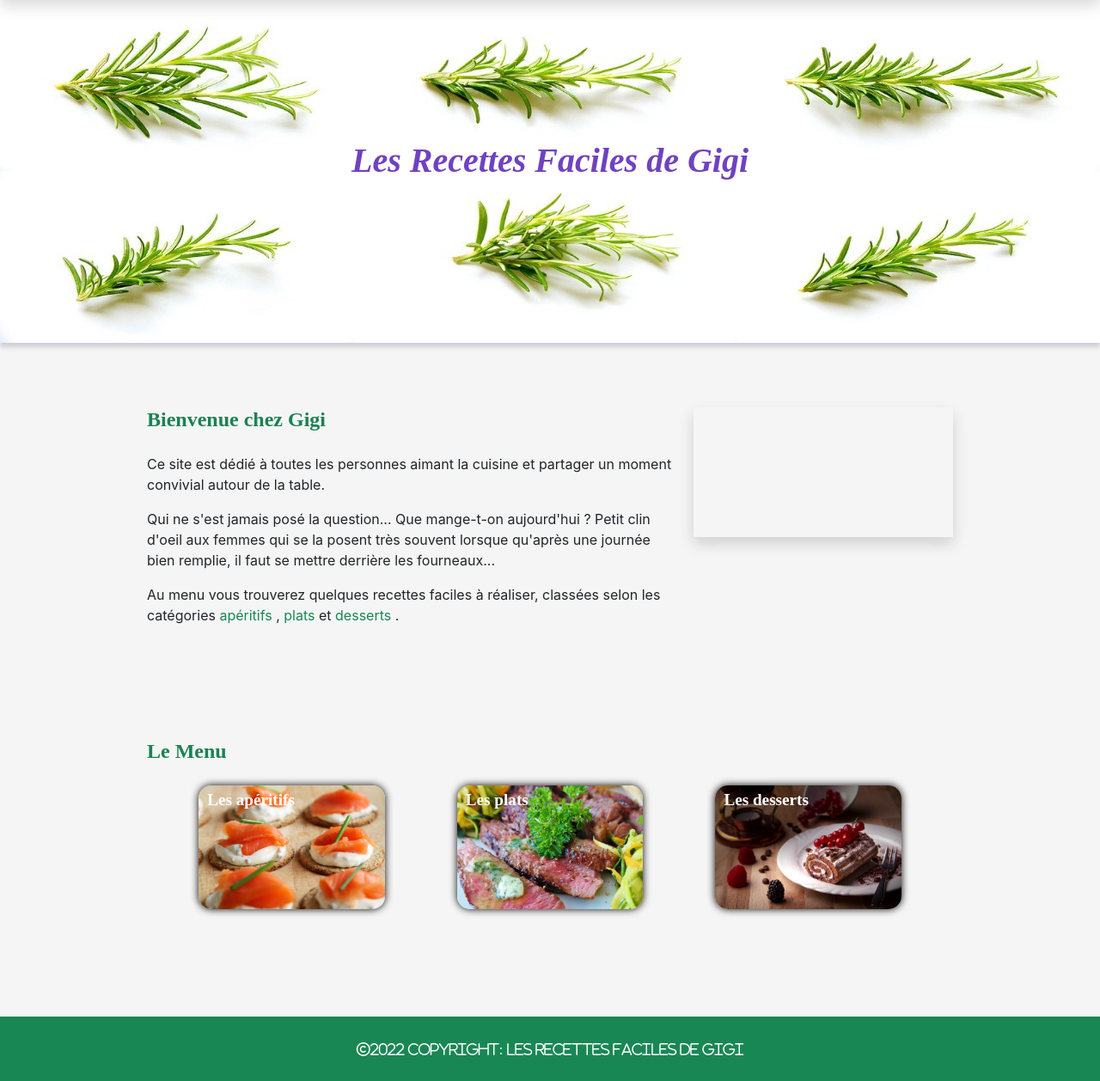
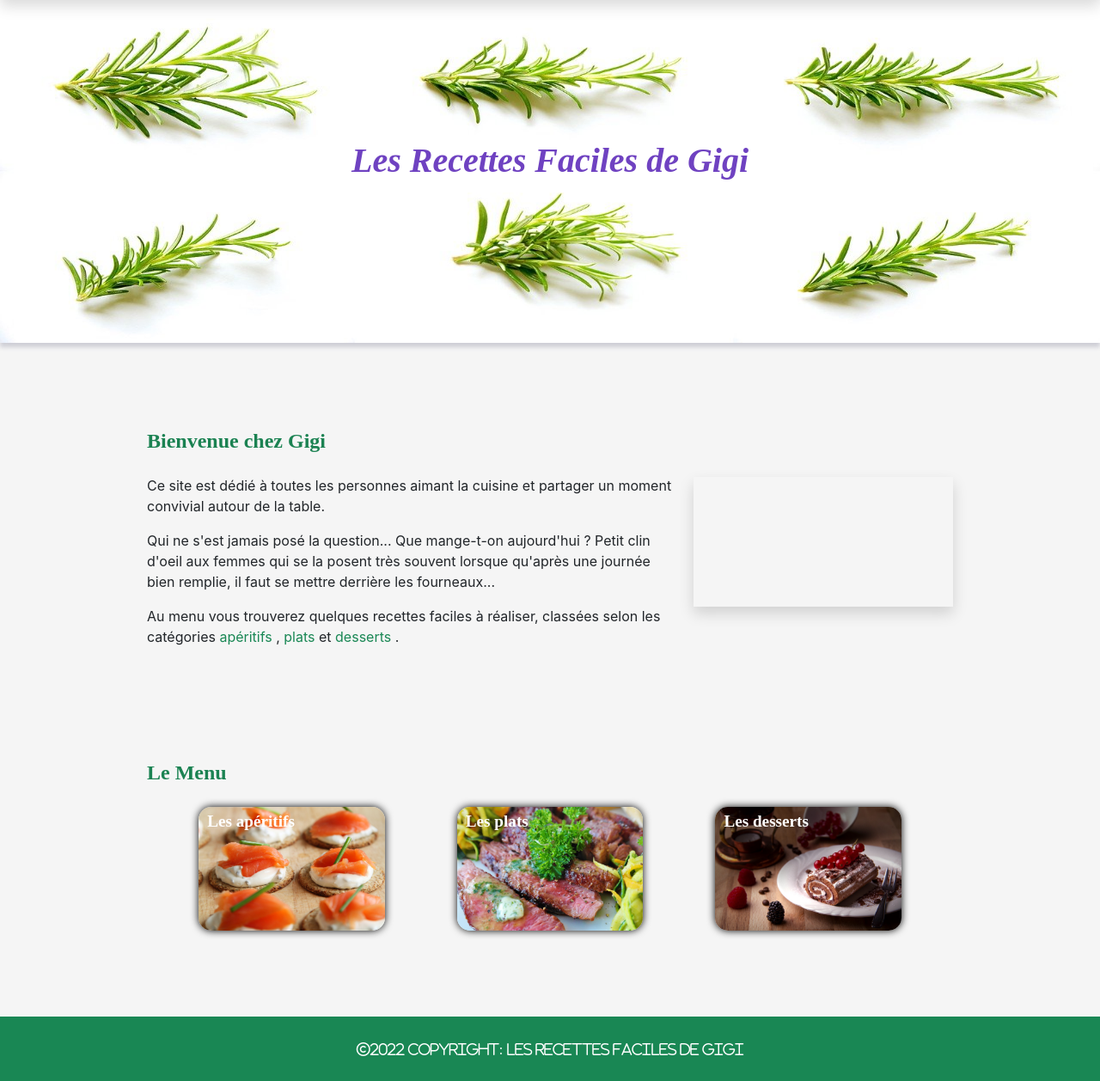
Before and after one commit to PierricM380/RecettesFaciles_Symfony_App, a Symfony app: template templates/pages/home.html.twig in a window 1280 px wide. Shown: the part 117-1375 px from the top of the page at 86% size. Run offline with Twig, Linux system fonts and the light colour scheme; the template is opened without the code that fills it, so the values that code supplies are empty; some libraries are stand-ins or nearby versions; some web fonts are replaced; grey boxes are pictures that could not be loaded.

Commit message:
align center for main home page

```diff
--- a/public/style.css
+++ b/public/style.css
@@ -212,6 +212,10 @@ footer>div {
         padding-block: 75px;
     }
 
+    .main_home {
+        align-items: center;
+    }
+
     /* HOME PAGE */
     .main_home h2 {
         text-align: initial;
```
